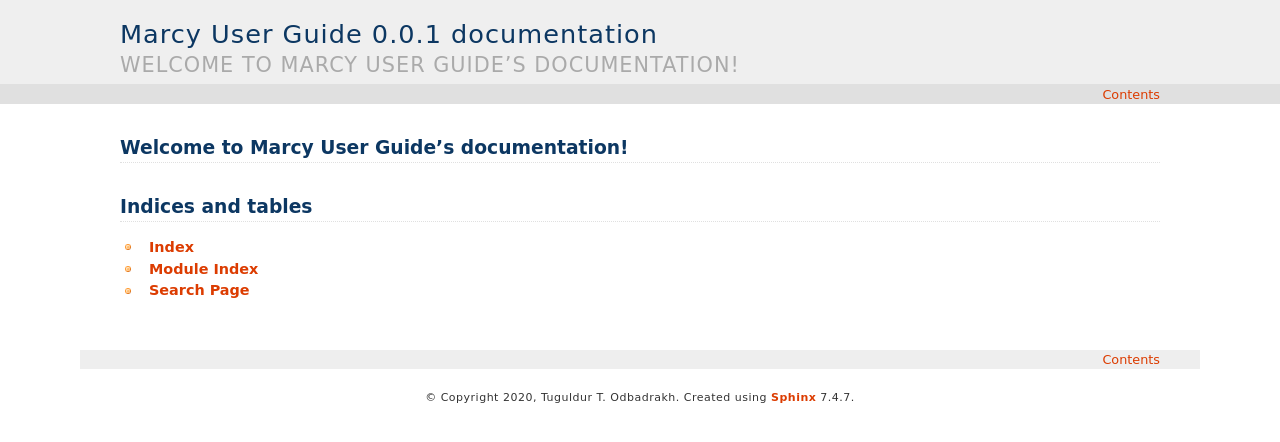
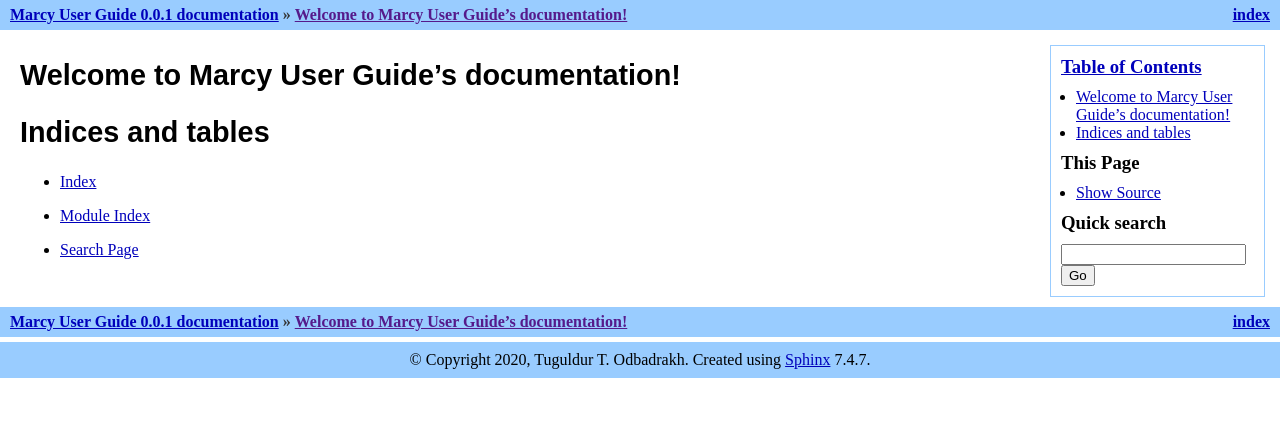
Before and after one commit to mercuryconsortium/marcy, a Sphinx documentation site: the page built from source/index.rst, in a window 1280 px wide. Shown: the top 442 px of the page. Built offline with Sphinx 7.4.7, drawn with Linux system fonts in a browser that asks for light colours.

Commit message:
traditional theme

```diff
--- a/source/conf.py
+++ b/source/conf.py
@@ -47,7 +47,7 @@ exclude_patterns = []
 # The theme to use for HTML and HTML Help pages.  See the documentation for
 # a list of builtin themes.
 #
-html_theme = 'haiku'
+html_theme = 'traditional'
 
 # Add any paths that contain custom static files (such as style sheets) here,
 # relative to this directory. They are copied after the builtin static files,
```
